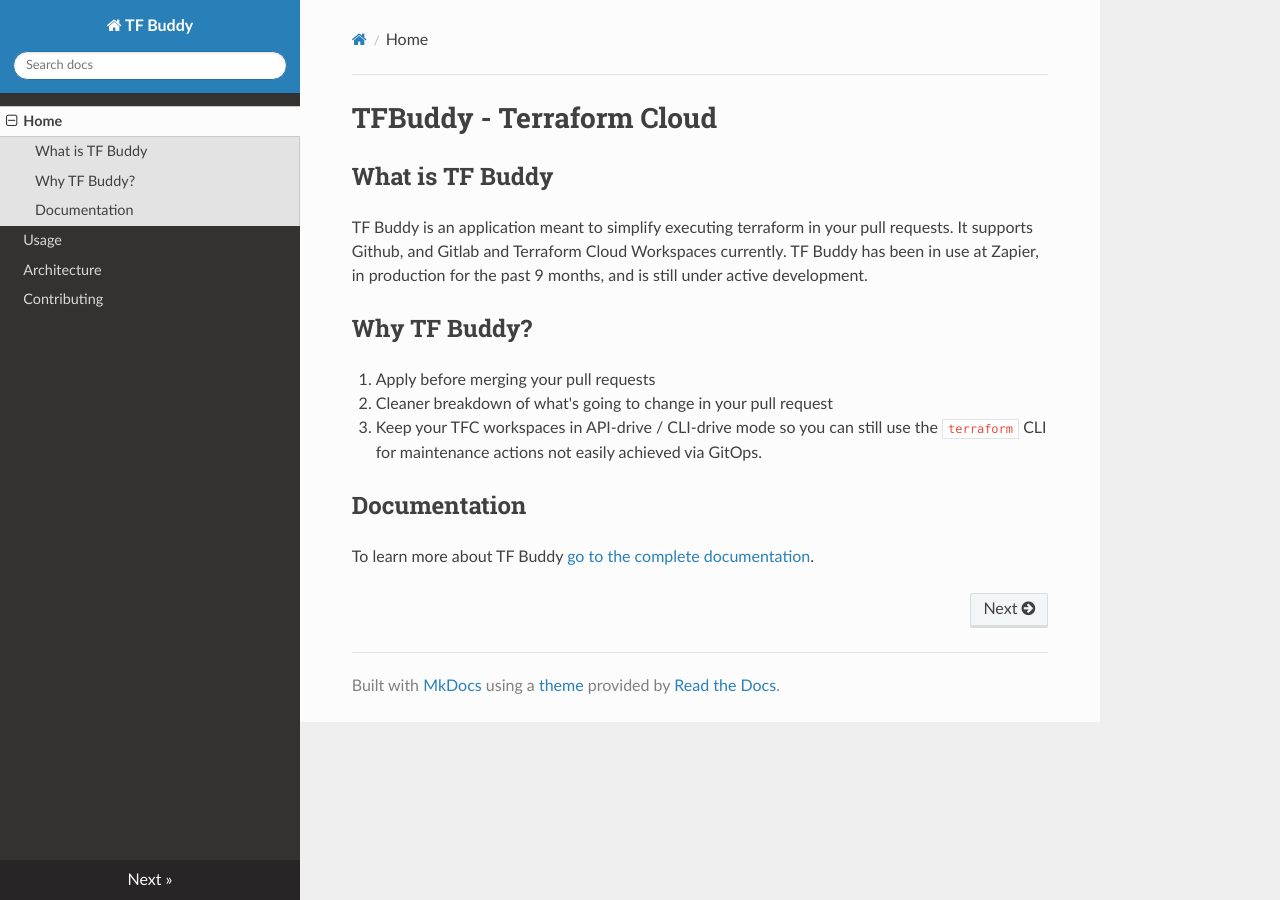
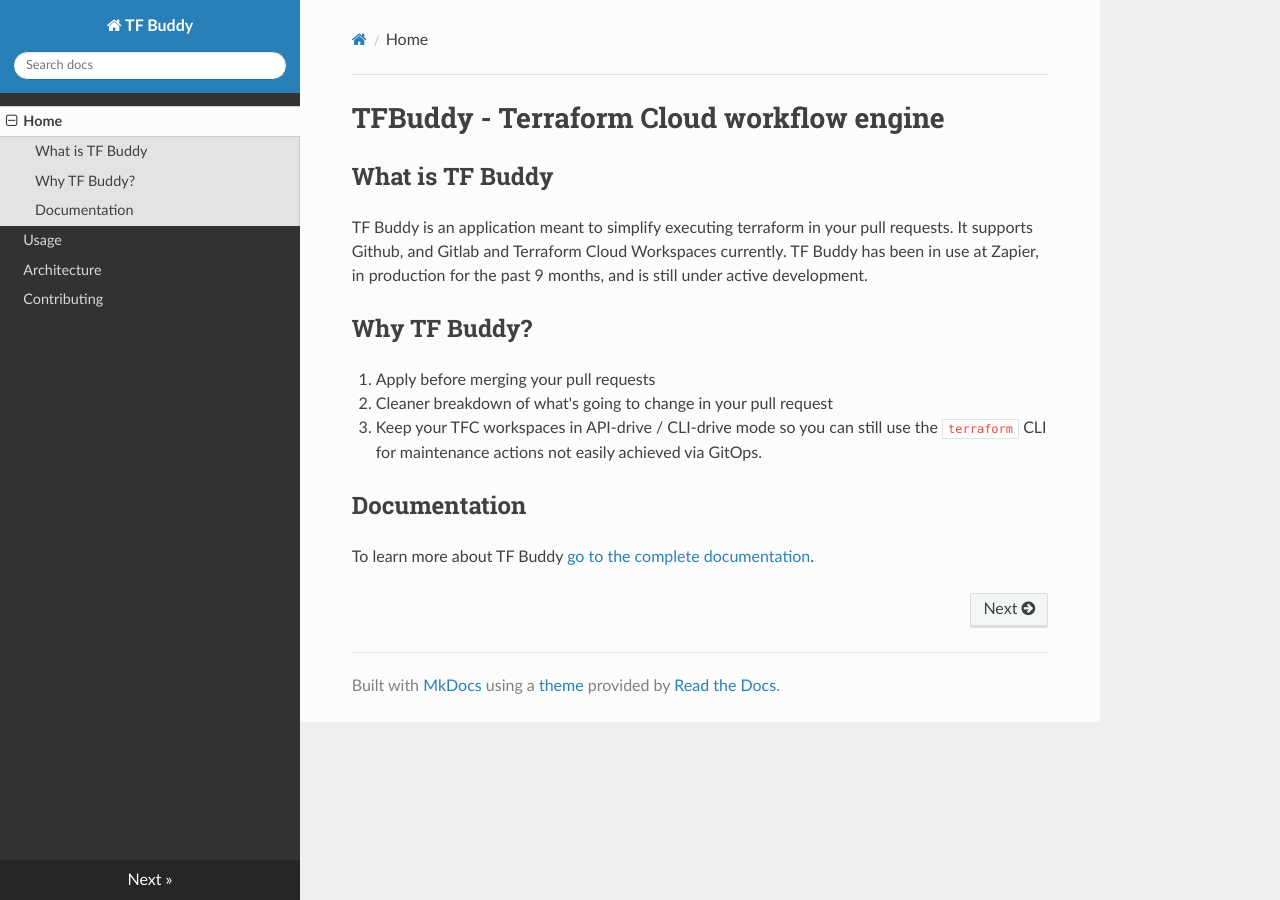
Before and after one commit to zapier/tfbuddy, an MkDocs documentation site: the page built from docs/index.md, in a window 1280 px wide. Built offline with MkDocs 1.6.1, drawn with Linux system fonts in a browser that asks for light colours; nearby versions of some CDN libraries.

Commit message:
minor title changes
Signed-off-by: Matt Morrison <matt.morrison@zapier.com>

```diff
--- a/docs/index.md
+++ b/docs/index.md
@@ -1,4 +1,4 @@
-# TFBuddy - Terraform Cloud
+# TFBuddy - Terraform Cloud workflow engine
 
 ## What is TF Buddy
 TF Buddy is an application meant to simplify executing terraform in your pull requests. It supports Github, and Gitlab and Terraform Cloud Workspaces currently. TF Buddy has been in use at Zapier, in production for the past 9 months, and is still under active development.
```
Also changed, not shown: README.md (+1 -1 lines).
